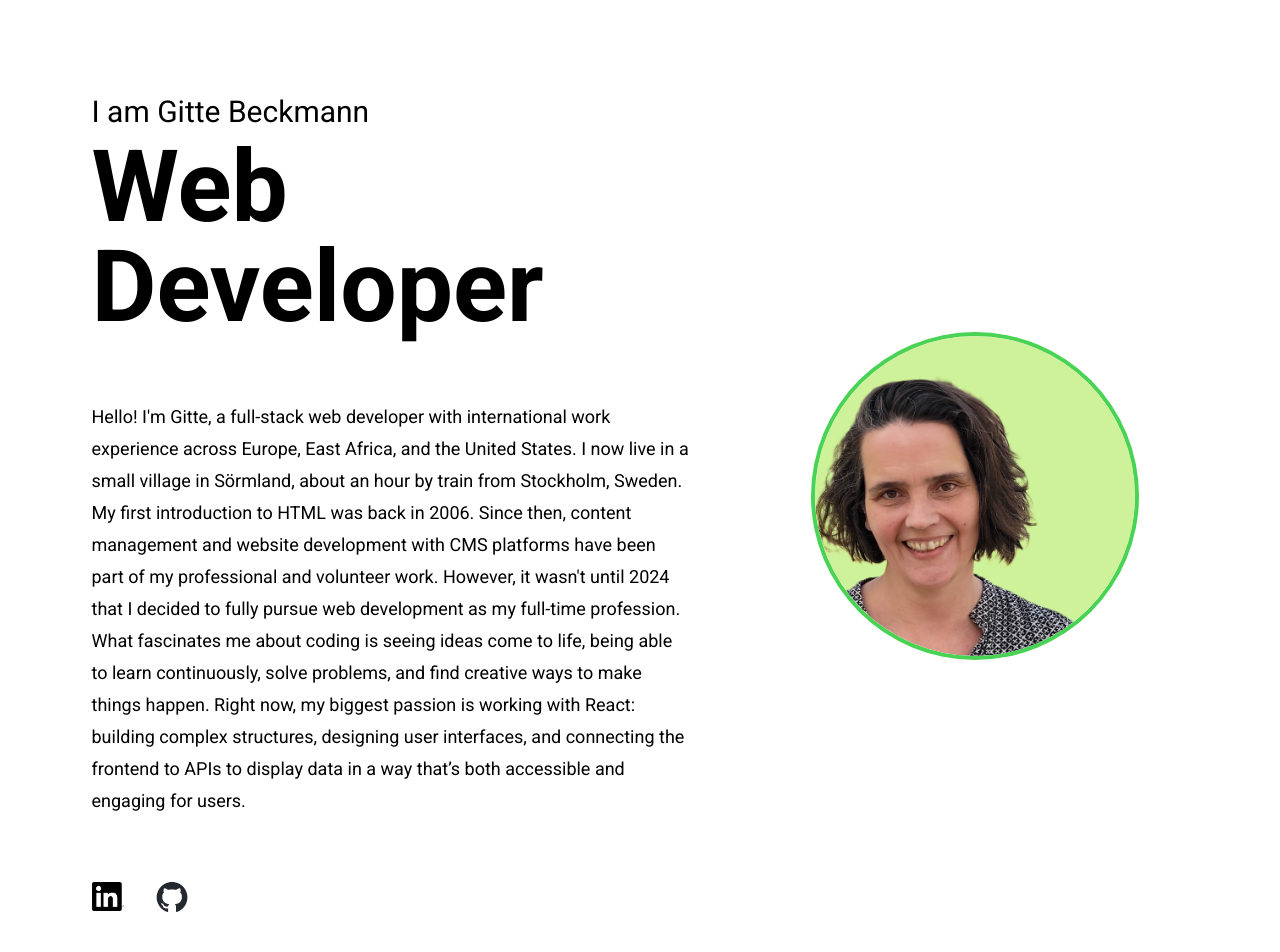
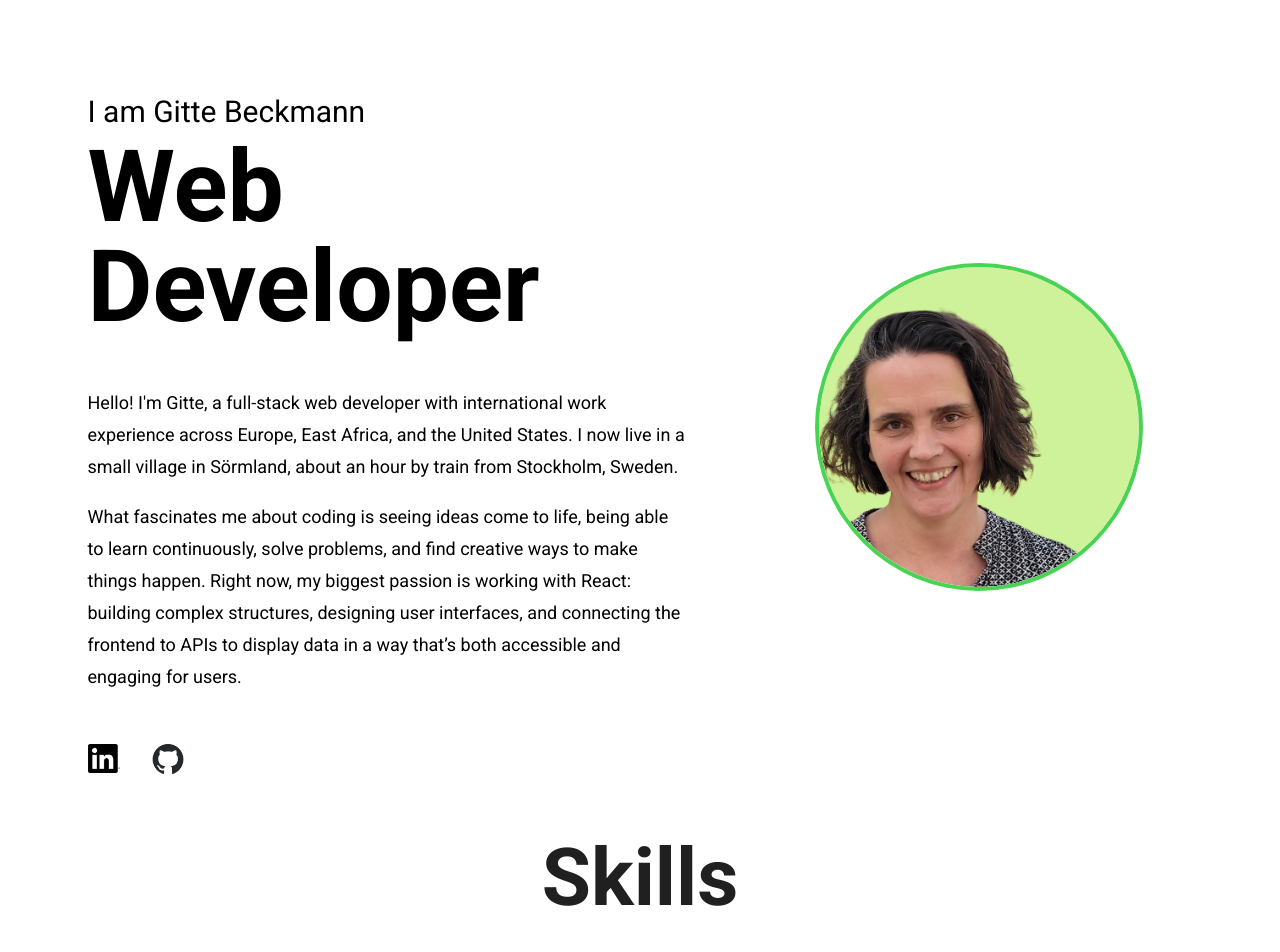
Before and after one commit to gittebe/gitte-portfolio, a React (Vite) app: page / in a window 1280 px wide. Shown: the top 952 px of the page. Built offline with nearby package versions, Linux system fonts and the light colour scheme.

Commit message:
- added <noscript> to body

```diff
--- a/index.html
+++ b/index.html
@@ -13,6 +13,11 @@
 </head>
 
 <body>
+  <noscript>
+  <div style="text-align: center; padding: 1rem; background: #fefefe; color: rgb(5, 9, 130);">
+    This site requires JavaScript to function properly. Please enable JavaScript in your browser settings.
+  </div>
+</noscript>
   <div id="root"></div>
   <script type="module" src="/src/main.jsx"></script>
 </body>
--- a/src/components/BioCard/BioCard.css
+++ b/src/components/BioCard/BioCard.css
@@ -3,13 +3,11 @@
   display: flex;
   flex-direction: column;
 }
-
-.spacer-one {
-  height: 2rem;
+.bio-text-section {
+  padding: 2rem 0rem;
 }
-
-.spacer-two {
-  height: 4rem;
+.paragraph-spacing {
+  padding-bottom: 1.5rem;
 }
 
 @media(min-width: 667px) {
--- a/src/components/BioCard/BioCard.jsx
+++ b/src/components/BioCard/BioCard.jsx
@@ -12,16 +12,14 @@ export const BioCard = () => {
         <HeaderOne>
           Web Developer
         </HeaderOne>
-        <div className="spacer-one"></div>
-        <Body>
+        <section className="bio-text-section">
+        <Body className="bio-text paragraph-spacing">
           Hello! I'm Gitte, a full-stack web developer with international work experience across Europe, East Africa, and the United States. I now live in a small village in Sörmland, about an hour by train from Stockholm, Sweden.
-        </Body>
-        <Body>
-          My first introduction to HTML was back in 2006. Since then, content management and website development with CMS platforms have been part of my professional and volunteer work. However, it wasn't until 2024 that I decided to fully pursue web development as my full-time profession.
         </Body>
         <Body>
           What fascinates me about coding is seeing ideas come to life, being able to learn continuously, solve problems, and find creative ways to make things happen. Right now, my biggest passion is working with React: building complex structures, designing user interfaces, and connecting the frontend to APIs to display data in a way that’s both accessible and engaging for users.
         </Body>
+        </section>
         <div className="spacer-two"></div>
         <MediaLinkContainer />
       </div >
--- a/src/index.css
+++ b/src/index.css
@@ -3,3 +3,11 @@
   --color-secondary: #202020;
   --color-neutral: #FFFFFF;
 }
+
+body {
+  background-color: var(--color-neutral);
+  margin: 0;
+  padding: 0;
+  box-sizing: border-box;
+  font-family: sans-serif;
+}
--- a/src/ui/Typography/Typography.css
+++ b/src/ui/Typography/Typography.css
@@ -32,7 +32,6 @@
   font-style: normal;
   font-weight: 400;
   line-height: 2rem;
-  margin: 0;
 }
 
 @media(min-width: 667px) {
```
